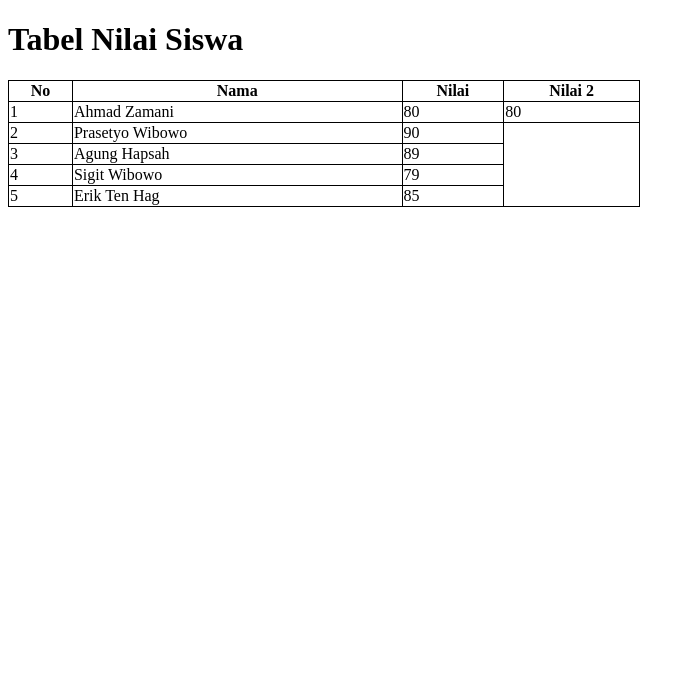
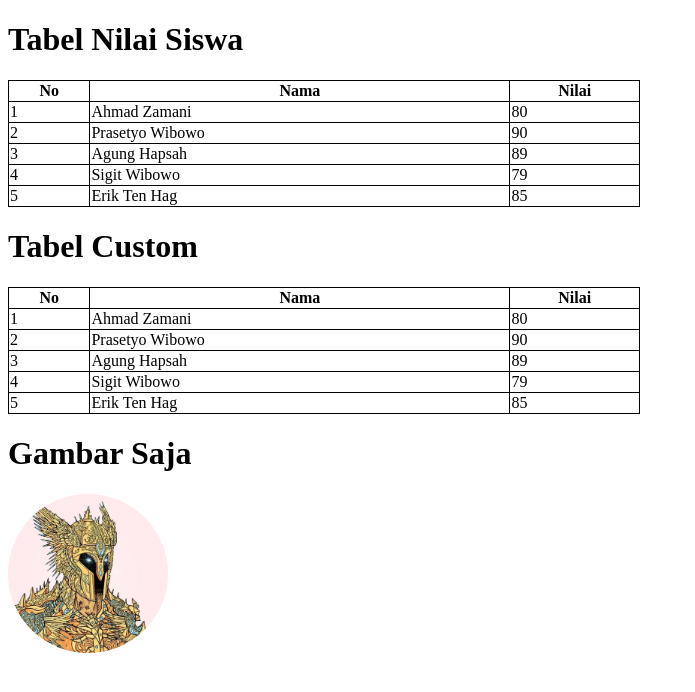
Before and after one commit to rihid/naya-kursus, a plain HTML site: page 07-02/index.html in a window 1280 px wide. Shown: the whole page, without its empty margins (0-695 px from the left). Drawn offline with Linux system fonts and the light colour scheme.

Commit message:
Membuat tabel dari DOM dan menampilkan gambar dengan DOM

```diff
--- a/07-02/index.html
+++ b/07-02/index.html
@@ -24,14 +24,12 @@
                     <th>No</th>
                     <th>Nama</th>
                     <th>Nilai</th>
-                    <th>Nilai 2</th>
                 </tr>
             </thead>
             <tbody>
                 <tr>
                     <td>1</td>
                     <td>Ahmad Zamani</td>
-                    <td>80</td>
                     <td>80</td>
                 </tr>
                 <tr>
@@ -57,6 +55,12 @@
             </tbody>
         </table>
     </div>
-    <script src="./main.js"></script>
+    <div class="container">
+        <h1>Tabel Custom</h1>
+    </div>
+    <div class="image">
+        <h1>Gambar Saja</h1>
+    </div>
+    <script src="./main.js" defer></script>
 </body>
 </html>
--- a/07-02/main.js
+++ b/07-02/main.js
@@ -20,6 +20,56 @@ function dataTable() {
     }
     // rows.push(row);
 
-    console.table(rows);
+    return(rows);
 }
-dataTable();
+
+let isi = dataTable();
+console.table(isi);
+
+// Tabel dari JS
+
+let container = document.getElementsByClassName('container');
+let tbl = document.createElement('table');
+container[0].appendChild(tbl);
+tbl.id = 'tblcustom';
+
+
+function tHead(table, data) {
+    let thead = table.createTHead();
+    let row = thead.insertRow();
+    for (let key of data) {
+      let th = document.createElement("th");
+      let text = document.createTextNode(key);
+      th.appendChild(text);
+      row.appendChild(th);
+    }
+}
+
+function tBody(table, obj) {
+    let tbody = table.createTBody();
+    for (let element of obj) {
+      let row = tbody.insertRow();
+      for (key in element) {
+        let cell = row.insertCell();
+        let text = document.createTextNode(element[key]);
+        cell.appendChild(text);
+      }
+    }
+}
+
+let tblCustom = document.getElementById("tblcustom");
+let data = Object.keys(isi[0]);
+tHead(tblCustom, data);
+tBody(tblCustom, isi);
+
+
+// Menampilkan Gambar
+
+let imgContainer = document.getElementsByClassName('image');
+let img = document.createElement('img');
+imgContainer[0].appendChild(img);
+img.src = './img/degods.jpg'
+img.style = `
+width:10rem;
+border-radius: 50%;
+`
```
Also changed, not shown: 07-02/img/degods.jpg (added).
